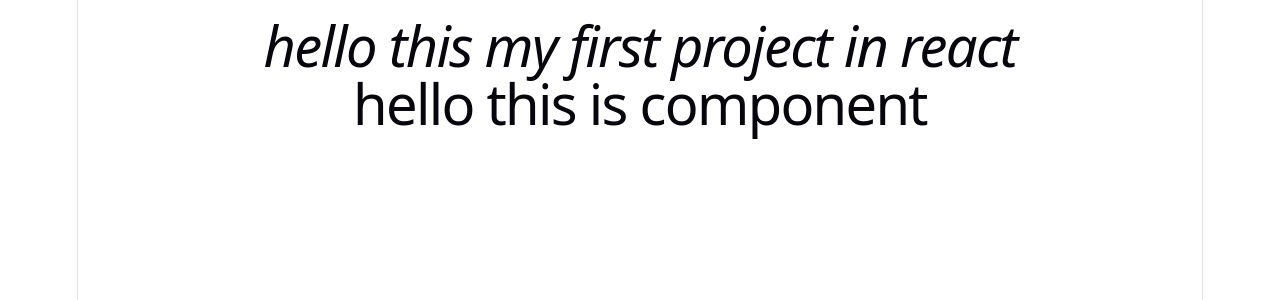
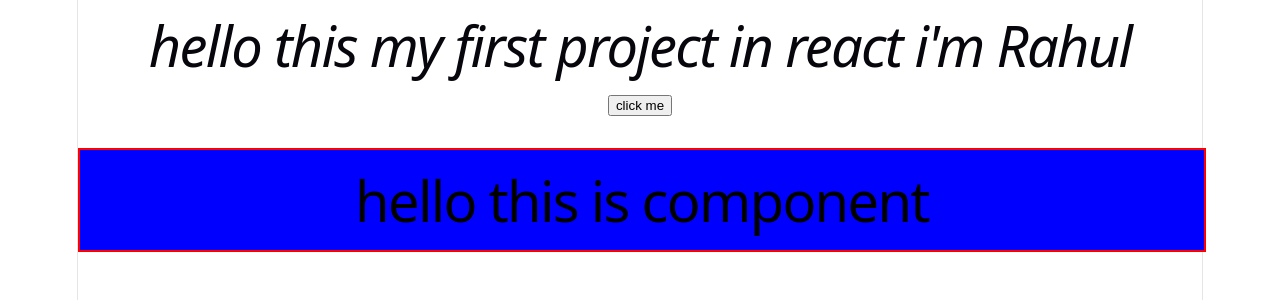
Before and after one commit to parmarrahulh13/react-welcome-card, a React (Vite) app: page / in a window 1280 px wide. Shown: the top 300 px of the page. Built offline with nearby package versions, Linux system fonts and the light colour scheme.

Commit message:
learn folder structre && how to implement css,js

```diff
--- a/src/App.jsx
+++ b/src/App.jsx
@@ -7,11 +7,16 @@
 
 function App() {
 
+  let name = "Rahul";
+  function greet(){
+    alert("this is alert");
+  }
 
   return (
     <>
      <div>
-      <h1><i>hello this my first project in react</i></h1>
+      <h1><i>hello this my first project in react i'm {name}</i></h1>
+      <button onClick={greet}>click me</button>
       <Navbar/>
      </div>
     </>
--- /dev/null
+++ b/src/Navbar.css
@@ -0,0 +1,10 @@
+.nav{
+    color: black;
+    background-color: blue;
+    width: 100%;
+    height: 100px;
+    border: 2px solid red;
+    display: flex;
+    justify-content: center;
+    align-items: center;
+}
--- a/src/Navbar.jsx
+++ b/src/Navbar.jsx
@@ -1,5 +1,7 @@
+import "./Navbar.css";
+
 function Navbar(){
-    return <h1>hello this is component</h1>;
+    return <h1 className="nav">hello this is component</h1>;
 };
 
 export default Navbar;
```
